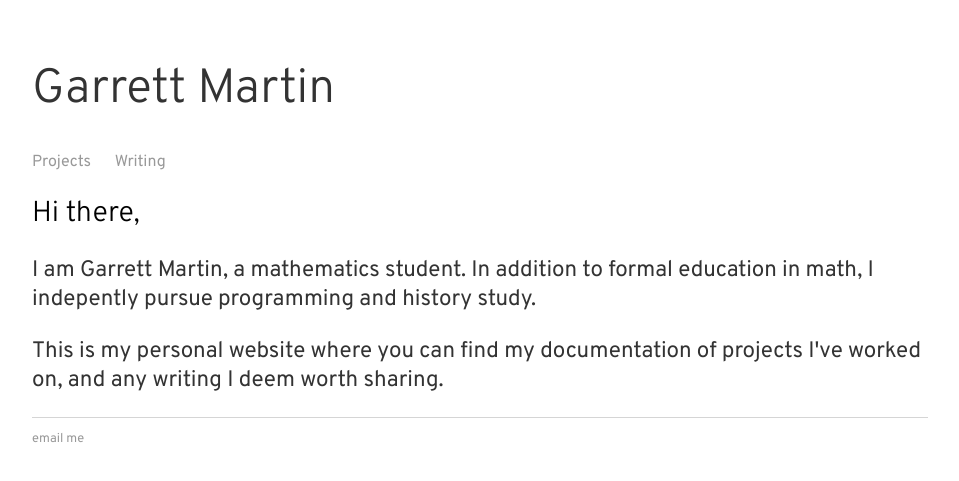
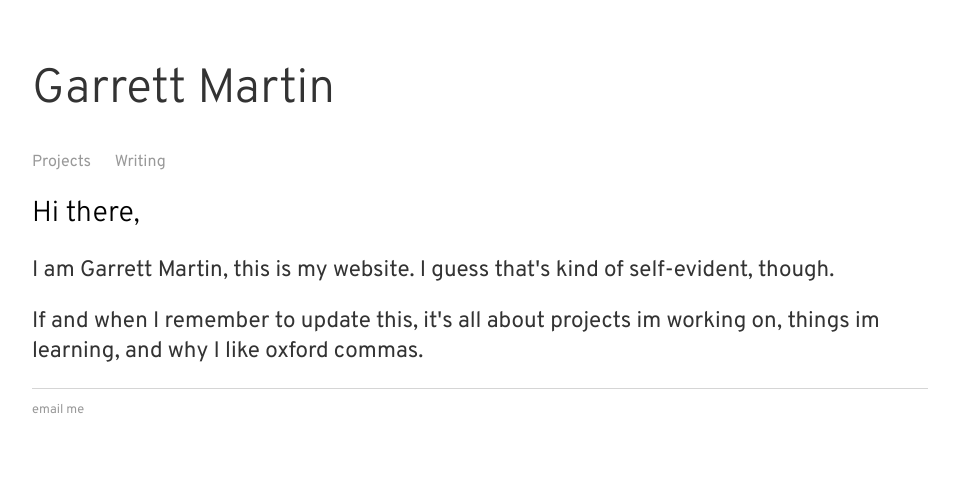
Before and after one commit to martingarrettl/martingarrettl.github.io, a Jekyll site: the page built from index.html, in a window 1280 px wide. Shown: the top 481 px of the page, without its empty margins (160-1119 px from the left). Built offline with Jekyll 4.4.1, drawn with Linux system fonts in a browser that asks for light colours.

Commit message:
Update index.html

```diff
--- a/index.html
+++ b/index.html
@@ -5,11 +5,9 @@ title: Garrett Martin
 <div class="blurb">
 	<h2>Hi there,</h2>
 		<p>
-			I am Garrett Martin, a mathematics student. In addition to formal education in math,
-			I indepently pursue programming and history study.
+			I am Garrett Martin, this is my website. I guess that's kind of self-evident, though.
 		</p>
 		<p>
-			This is my personal website where you can find my documentation of projects I've worked on,
-			and any writing I deem worth sharing.
+			If and when I remember to update this, it's all about projects im working on, things im learning, and why I like oxford commas.
 		</p>
 </div><!-- end blurb -->
```
